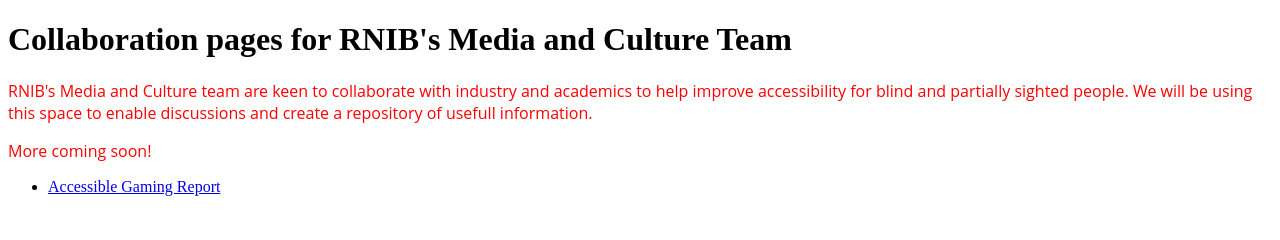
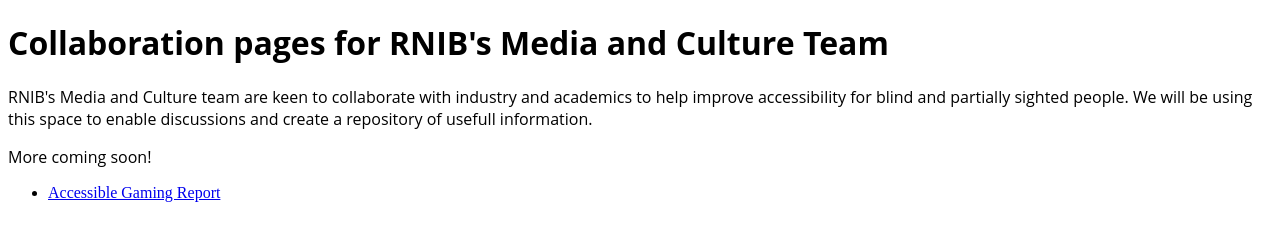
Before and after one commit to RNIB-MediaAndCulture/RNIB-MediaAndCulture.github.io, a plain HTML site: page index.html in a window 1280 px wide. Drawn offline with Linux system fonts and the light colour scheme.

Commit message:
Update style.css

```diff
--- a/style.css
+++ b/style.css
@@ -1,4 +1,4 @@
+H1,
 p {
- color: red;
   font-family: "Open Sans", sans-serif;
 }
```
